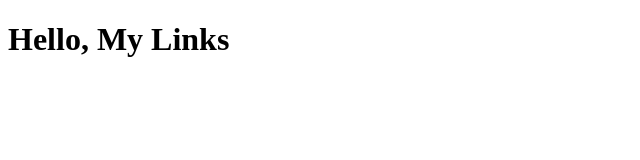
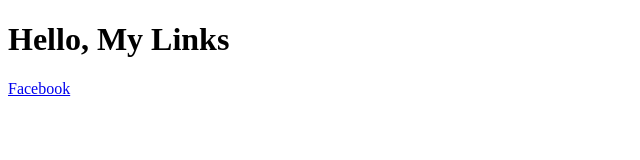
Before and after one commit to wsribeiro5/wellyngtonsampaio.github.io, a plain HTML site: page index.html in a window 1280 px wide. Shown: the full height of the page, 0-640 px from the left. Drawn offline with Linux system fonts and the light colour scheme.

Commit message:
SocialMedia Face

```diff
--- a/index.html
+++ b/index.html
@@ -14,6 +14,8 @@
 
 <body>
   <h1>Hello, My Links</h1>
+  <div class="social" style="">
+    <a href="facebook.png" class="facebook" title="Facebook">Facebook</a>
 </body>
 
 </html>
```
